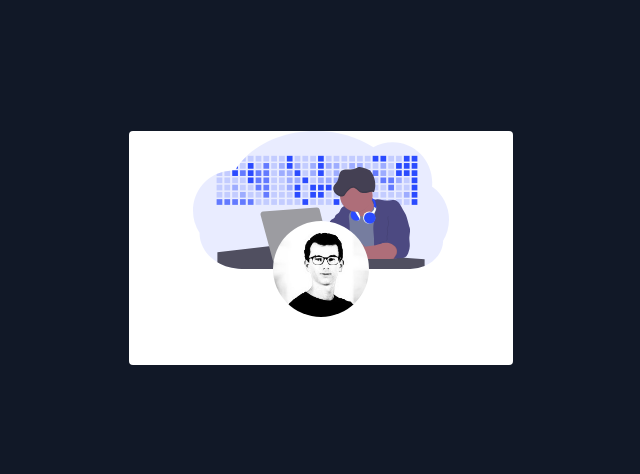
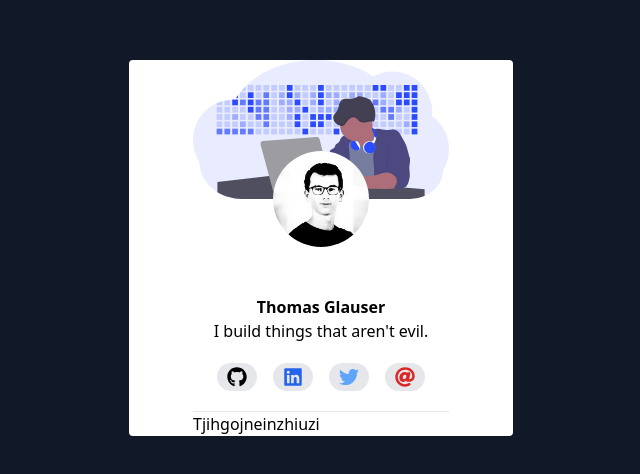
Before and after one commit to AUThomasCH/personal-website, a Gatsby site: page / in a window 1280 px wide. Shown: the part 152-626 px from the top of the page, without its empty margins (319-959 px from the left). Built offline with nearby package versions, Linux system fonts and the light colour scheme; Gatsby itself is replaced by a stand-in of ours.

Commit message:
socialicon setup

```diff
--- a/src/pages/index.js
+++ b/src/pages/index.js
@@ -1,7 +1,18 @@
 import React from "react";
+
+import SocialIcon from "../components/SocialIcon";
 
 import headerImage from "../assets/img/undraw_developer_activity_bv83.svg";
 import portfolioImage from "../assets/img/Portfolio-black.jpeg";
+
+import { FontAwesomeIcon } from "@fortawesome/react-fontawesome";
+import {
+  faGithub,
+  faLinkedin,
+  faTwitter,
+} from "@fortawesome/free-brands-svg-icons";
+
+import { faAt } from "@fortawesome/free-solid-svg-icons";
 
 const IndexPage = () => {
   return (
@@ -13,6 +24,15 @@ const IndexPage = () => {
             src={portfolioImage}
             class="h-24 w-24 rounded-full transform  -translate-y-1/2 m-auto"
           ></img>
+          <h1 class="text-center font-semibold">Thomas Glauser</h1>
+          <h2 class="text-center">I build things that aren't evil.</h2>
+          <div class="flex justify-center border-b border-gray-200">
+            <SocialIcon icon={faGithub} iconColor="text-grey-800" />
+            <SocialIcon icon={faLinkedin} iconColor="text-blue-600" />
+            <SocialIcon icon={faTwitter} iconColor="text-blue-400" />
+            <SocialIcon icon={faAt} iconColor="text-red-600" />
+          </div>
+          <h3>Tjihgojneinzhiuzi</h3>
         </div>
       </div>
     </div>
```
